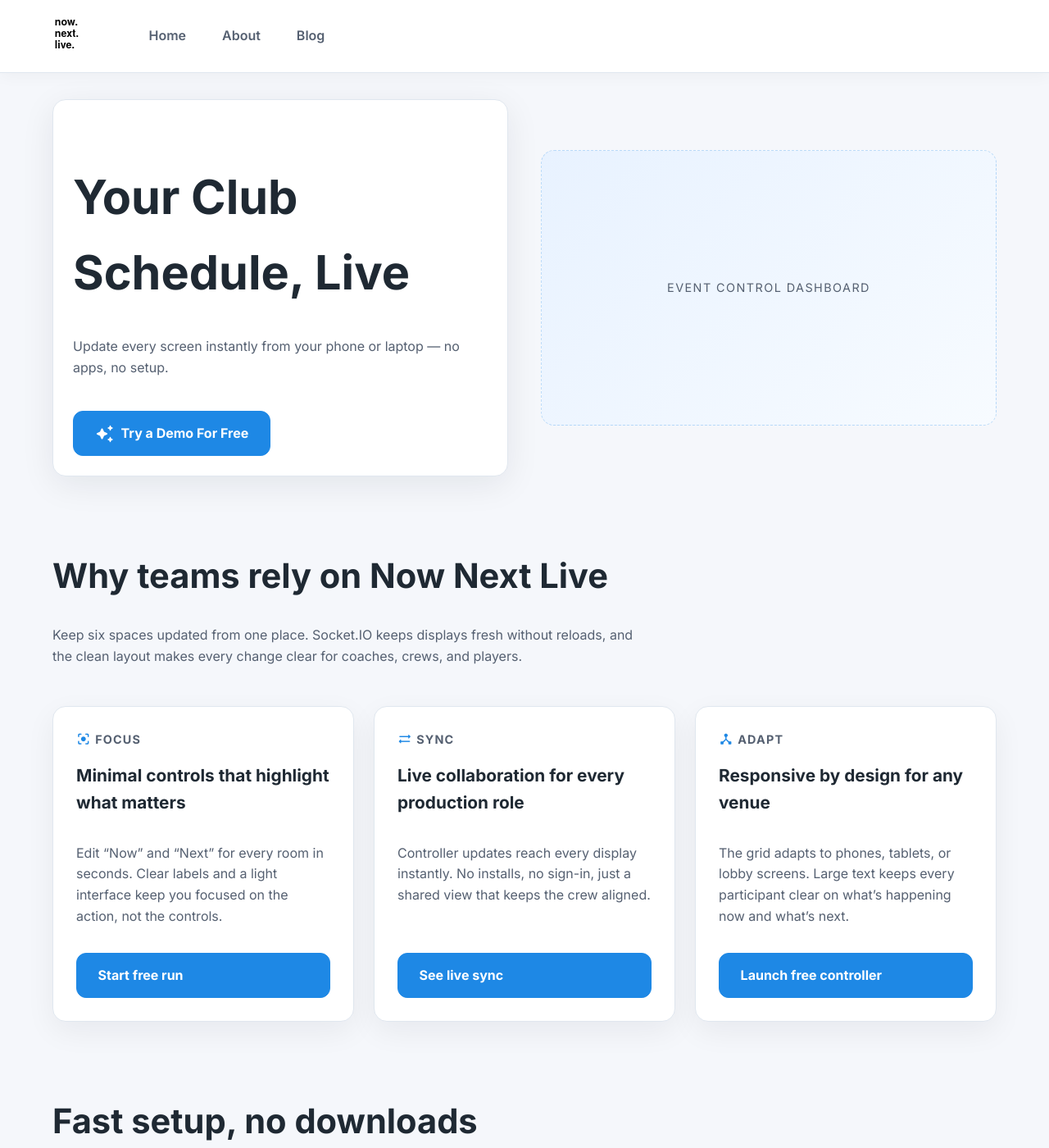
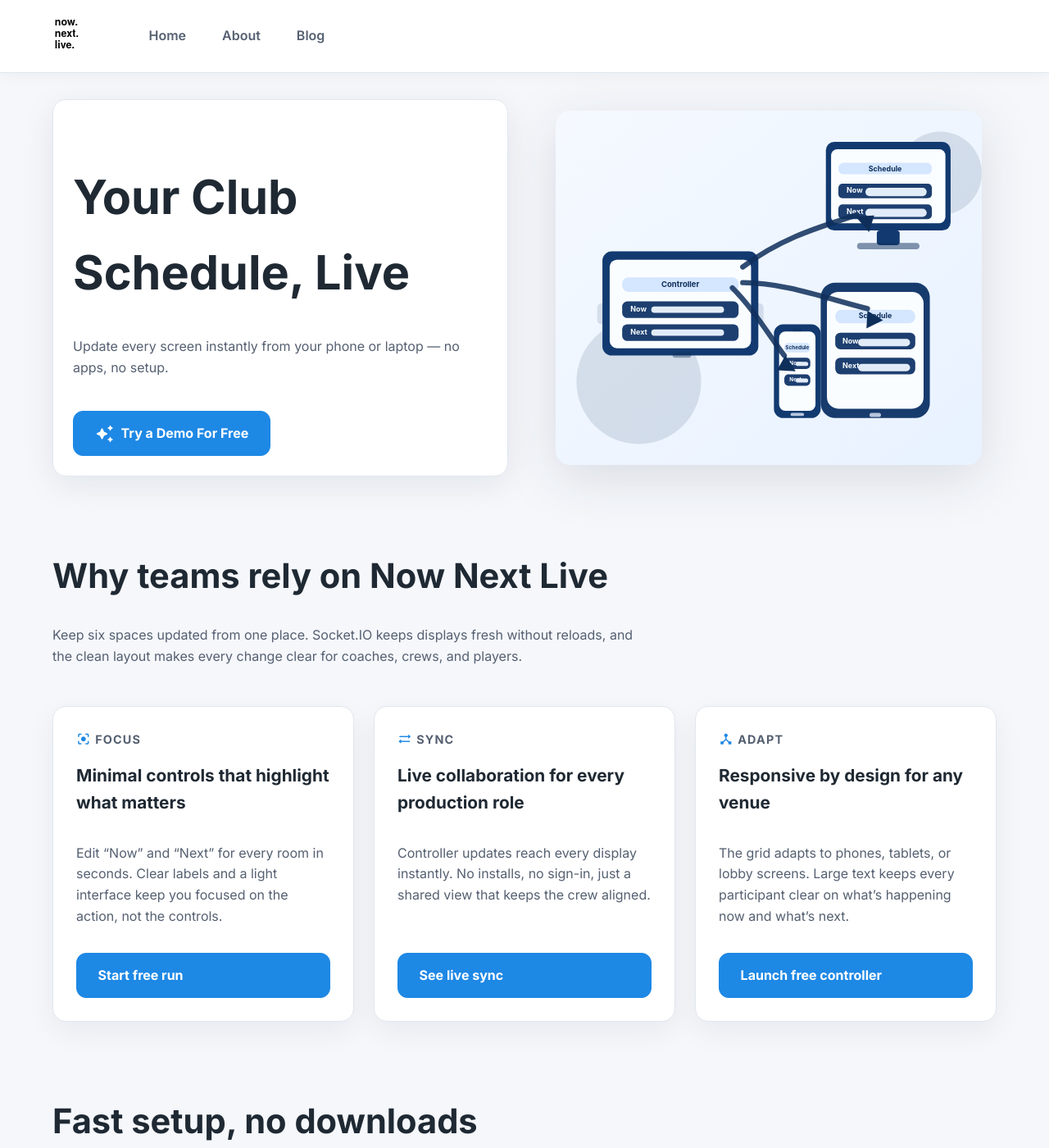
Before and after one commit to krussll/nownextlive, a Jekyll site: the page built from index.md, in a window 1280 px wide and 1400 px high. Shown: the whole window at 82% size. Built offline with Jekyll 4.4.1, drawn with Linux system fonts in a browser that asks for light colours.

Commit message:
Add hero illustration for controller overview

```diff
--- a/assets/styles.css
+++ b/assets/styles.css
@@ -111,6 +111,14 @@
   color: var(--mui-text-secondary);
   max-width: 36rem;
   margin: 0;
+}
+
+.hero-visual {
+  width: 100%;
+  max-width: 520px;
+  display: block;
+  margin: 0 auto;
+  filter: drop-shadow(0 16px 32px rgba(15, 23, 42, 0.12));
 }
 
 .hero-card {
--- a/index.md
+++ b/index.md
@@ -15,7 +15,12 @@
       </a>
     </div>
   </div>
-  <div class="image-placeholder" data-image="Event control dashboard"></div>
+  <img
+    class="hero-visual"
+    src="{{ '/assets/hero-event-control.svg' | relative_url }}"
+    alt="Controller sending schedule updates to displays"
+    loading="lazy"
+  />
 </section>
 
 <section class="section">
```
Also changed, not shown: assets/hero-event-control.svg (added).
